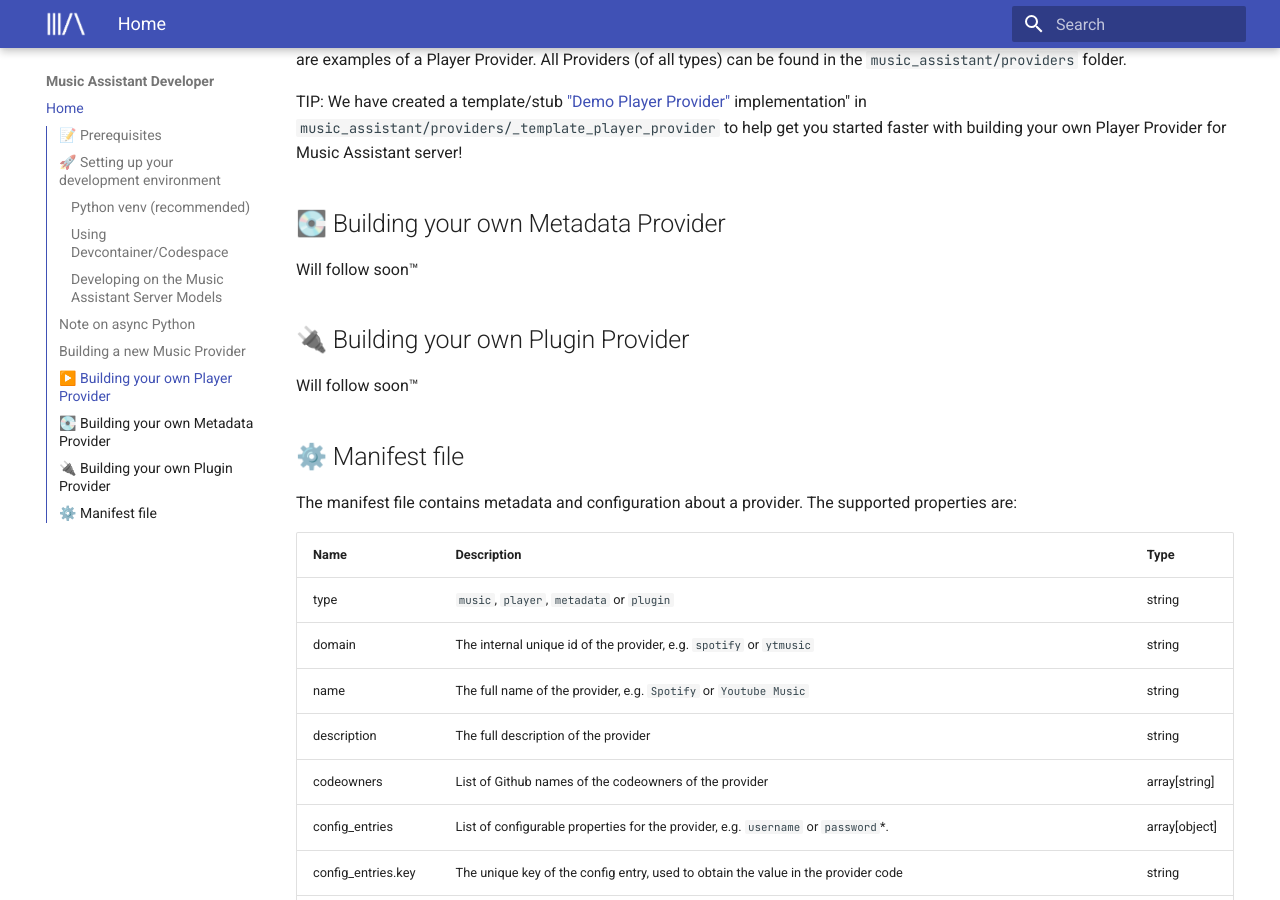
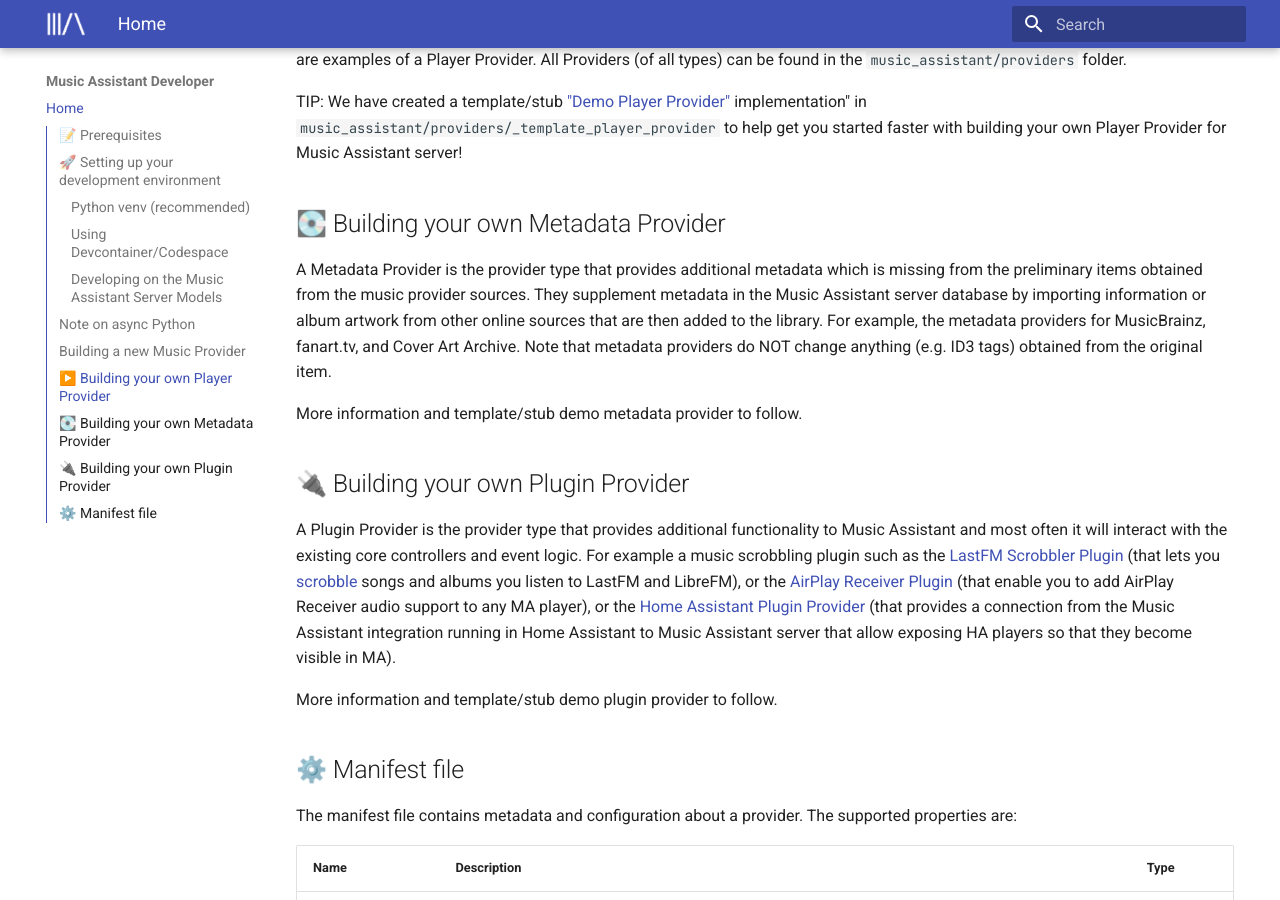
Before and after one commit to music-assistant/developers.music-assistant.io, an MkDocs documentation site: the page built from docs/index.md, in a window 1280 px wide and 900 px high, scrolled down 2811 px. Built offline with MkDocs 1.6.1 and Material for MkDocs 9.7.7, drawn with Linux system fonts in a browser that asks for light colours.

Commit message:
Add descriptions for Metadata and Plugin Providers (#2)

```diff
--- a/docs/index.md
+++ b/docs/index.md
@@ -91,11 +91,15 @@
 
 ## 💽 Building your own Metadata Provider
 
-Will follow soon™
+A Metadata Provider is the provider type that provides additional metadata which is missing from the preliminary items obtained from the music provider sources. They supplement metadata in the Music Assistant server database by importing information or album artwork from other online sources that are then added to the library. For example, the metadata providers for MusicBrainz, fanart.tv, and Cover Art Archive. Note that metadata providers do NOT change anything (e.g. ID3 tags) obtained from the original item.
+
+More information and template/stub demo metadata provider to follow.
 
 ## 🔌 Building your own Plugin Provider
 
-Will follow soon™
+A Plugin Provider is the provider type that provides additional functionality to Music Assistant and most often it will interact with the existing core controllers and event logic. For example a music scrobbling plugin such as the [LastFM Scrobbler Plugin](https://www.music-assistant.io/plugins/lastfm_scrobble/) (that lets you [scrobble](https://www.collinsdictionary.com/dictionary/english/scrobble) songs and albums you listen to LastFM and LibreFM), or the [AirPlay Receiver Plugin](https://www.music-assistant.io/plugins/airplay-receiver/) (that enable you to add AirPlay Receiver audio support to any MA player), or the [Home Assistant Plugin Provider](https://www.music-assistant.io/ha-plugin/) (that provides a connection from the Music Assistant integration running in Home Assistant to Music Assistant server that allow exposing HA players so that they become visible in MA).
+
+More information and template/stub demo plugin provider to follow.
 
 ## ⚙️ Manifest file
 
```
